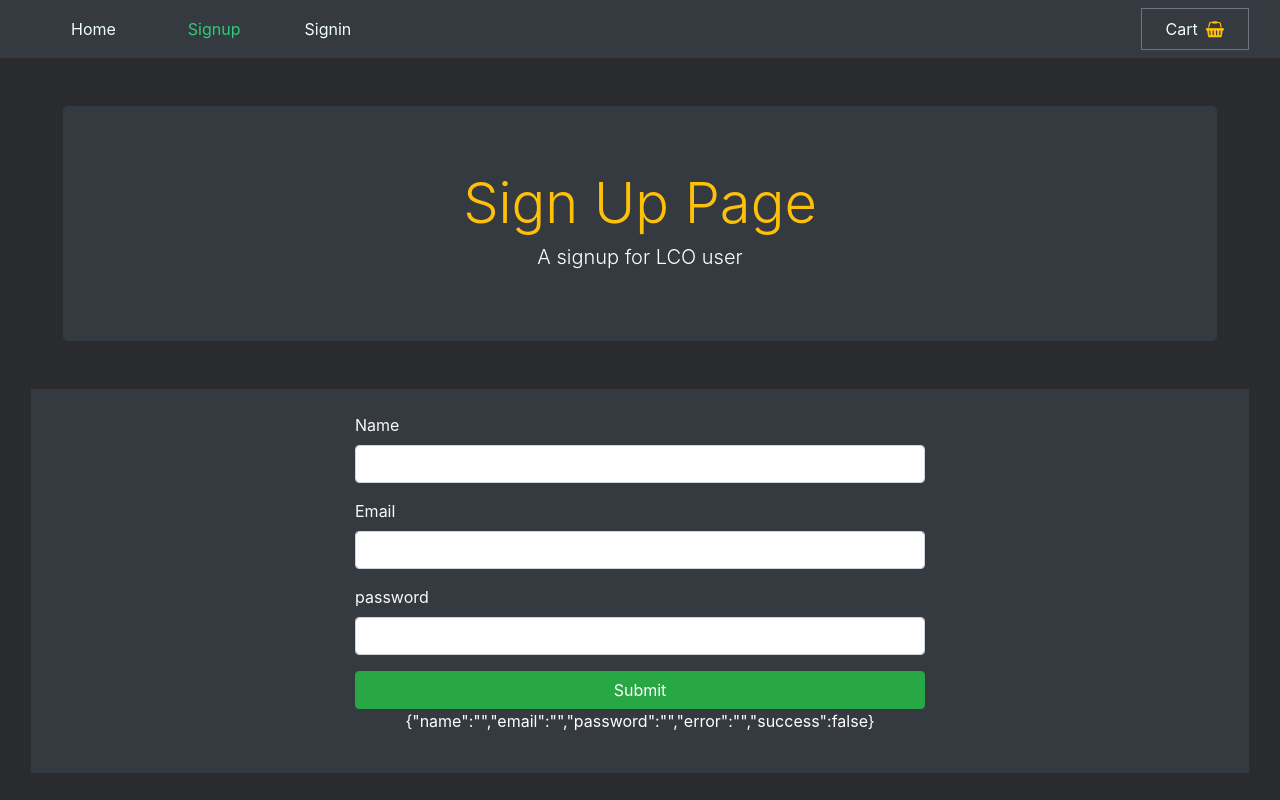
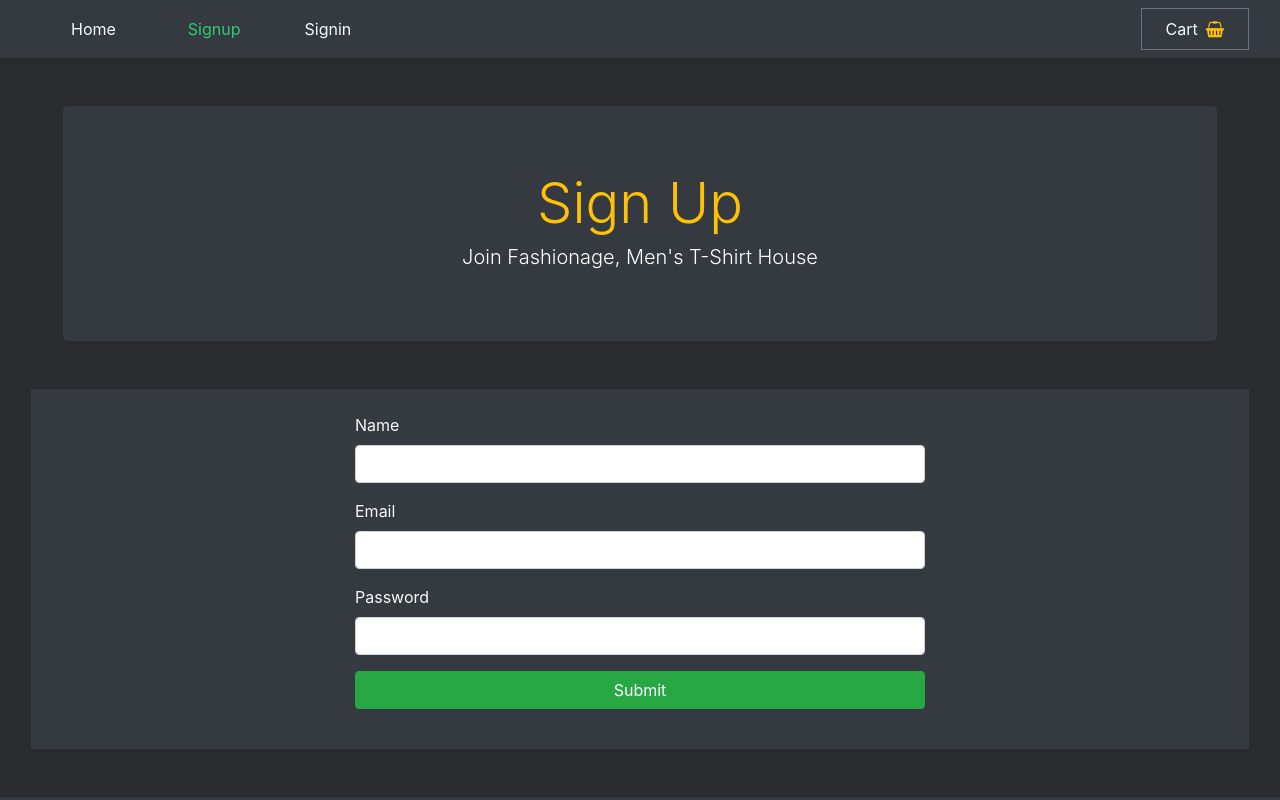
Before and after one commit to niranjankrishna-acad/MachineTest, a React (Create React App) app in the folder frontend/: page /signup in a window 1280 px wide. Shown: the top 800 px of the page. Built offline with nearby package versions, Linux system fonts and the light colour scheme.

Commit message:
Update Signup.js

```diff
--- a/frontend/src/user/Signup.js
+++ b/frontend/src/user/Signup.js
@@ -14,10 +14,18 @@
 
   const { name, email, password, error, success } = values;
 
+
+
+
+
   const handleChange = (name) =>
     (event) => {
       setValues({ ...values, error: false, [name]: event.target.value });
     };
+
+
+
+
 
   const onSubmit = (event) => {
     event.preventDefault();
@@ -45,6 +53,10 @@
       .catch((e) => console.log(e));
   };
 
+
+
+
+
   const successMessage = () => {
     return (
       <div className="row">
@@ -64,6 +76,10 @@
     );
   };
 
+
+
+
+
   const errorMessage = () => {
     return (
       <div className="row">
@@ -78,6 +94,9 @@
       </div>
     );
   };
+
+
+
 
   const signUpForm = () => {
     return (
@@ -103,7 +122,7 @@
               />
             </div>
             <div className="form-group">
-              <label className="text-light">password</label>
+              <label className="text-light">Password</label>
               <input
                 className="form-control"
                 value={password}
@@ -113,8 +132,7 @@
             </div>
             <button
               onClick={onSubmit}
-              className="btn btn-success btn-block"
-            >
+              className="btn btn-success btn-block">
               Submit
             </button>
           </form>
@@ -123,13 +141,16 @@
     );
   };
 
+
+
+
   return (
-    <Base title="Sign Up Page" description="A signup for LCO user">
+    <Base title="Sign Up" description="Join Fashionage, Men's T-Shirt House">
       {successMessage()}
       {errorMessage()}
       {signUpForm()}
       <p className="text-white text-center">
-        {JSON.stringify(values)}
+        {/* {JSON.stringify(values)} */}
       </p>
     </Base>
   );
```
